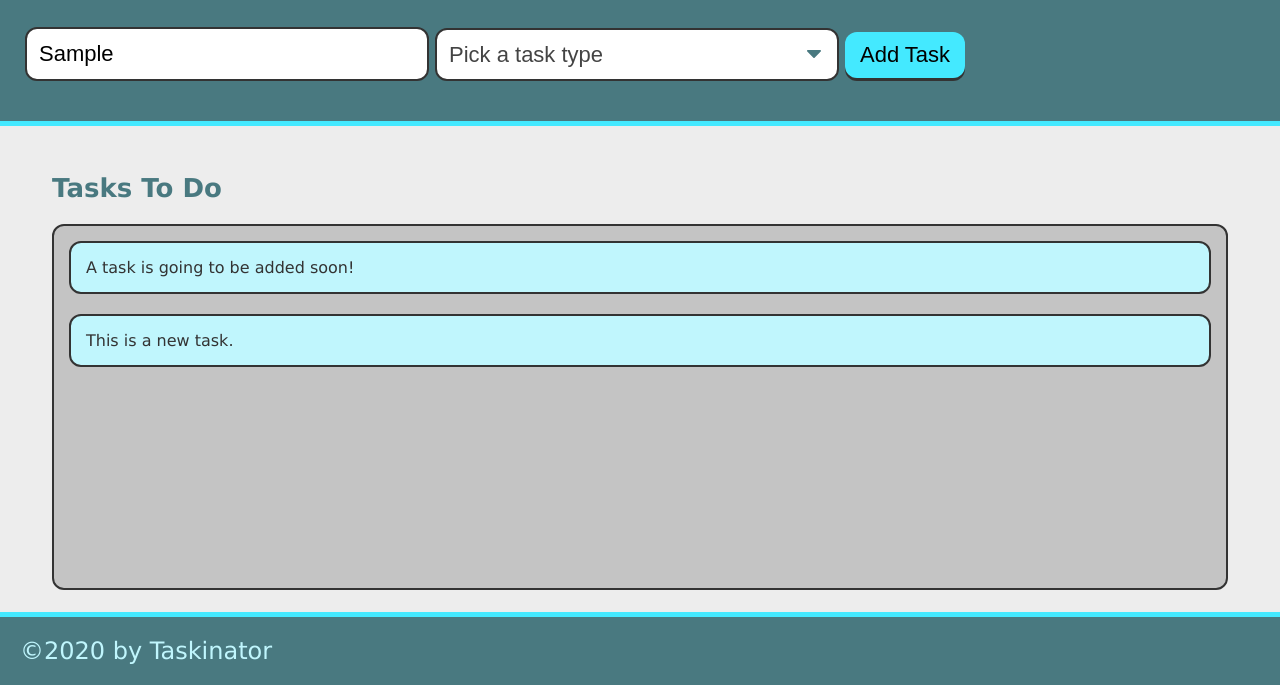
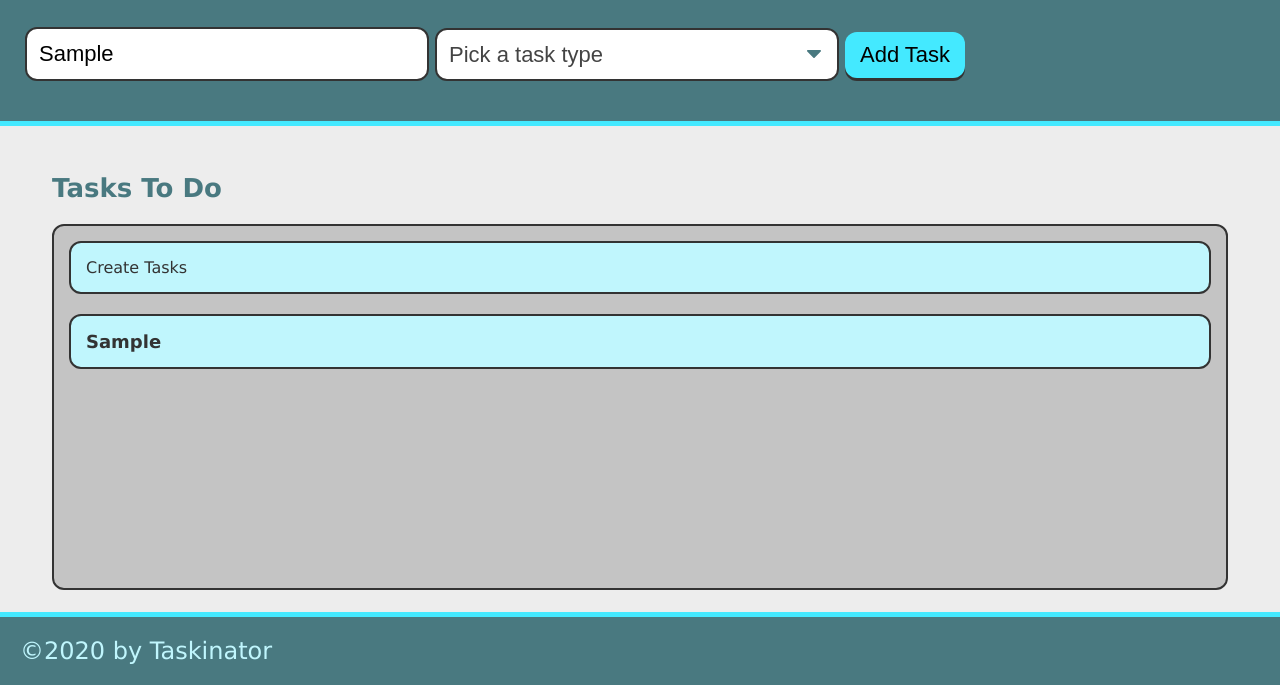
Before and after one commit to jenn-renken/taskinator, a plain HTML site: page index.html in a window 1280 px wide. Both pictures are taken after typing "Sample" into the empty fields and a click on the button "Add Task". Shown: the part 115-800 px from the top of the page. Drawn offline with Linux system fonts and the light colour scheme.

Commit message:
added form submission

```diff
--- a/assets/js/script.js
+++ b/assets/js/script.js
@@ -1,13 +1,25 @@
 var formEl = document.querySelector("#task-form");
 var tasksToDoEl = document.querySelector("#tasks-to-do");
 
-var createTaskHandler = function(event) {
+var createTaskHandler = function (event) {
   event.preventDefault();
+  var taskNameInput = document.querySelector("input[name='task-name']").value;
+  var taskTypeInput = document.querySelector("select[name='task-type']").value;
 
+  // create list item
   var listItemEl = document.createElement("li");
   listItemEl.className = "task-item";
-  listItemEl.textContent = "This is a new task.";
+
+  // create div to hold task info and add to list item
+  var taskInfoEl = document.createElement("div");
+  taskInfoEl.className = "task-info";
+
+  // add HTML content to div
+  taskInfoEl.innerHTML = "<h3 class='task-name'>" + taskNameInput + "</h3><span class='task-type'>" + taskTypeInput + "</span>";
+  listItemEl.appendChild(taskInfoEl);
+
+  // add entire list item to list
   tasksToDoEl.appendChild(listItemEl);
-  };
+};
 
-  formEl.addEventListener("submit", createTaskHandler);
+formEl.addEventListener("submit", createTaskHandler);
--- a/index.html
+++ b/index.html
@@ -33,7 +33,7 @@
         <section class="task-list-wrapper">
             <h2 class="list-title">Tasks To Do</h2>
             <ul class="task-list" id="tasks-to-do">
-                <li class="task-item">A task is going to be added soon!</li>
+                <li class="task-item">Create Tasks</li>
             </ul>
         </section>
     </main>
```
